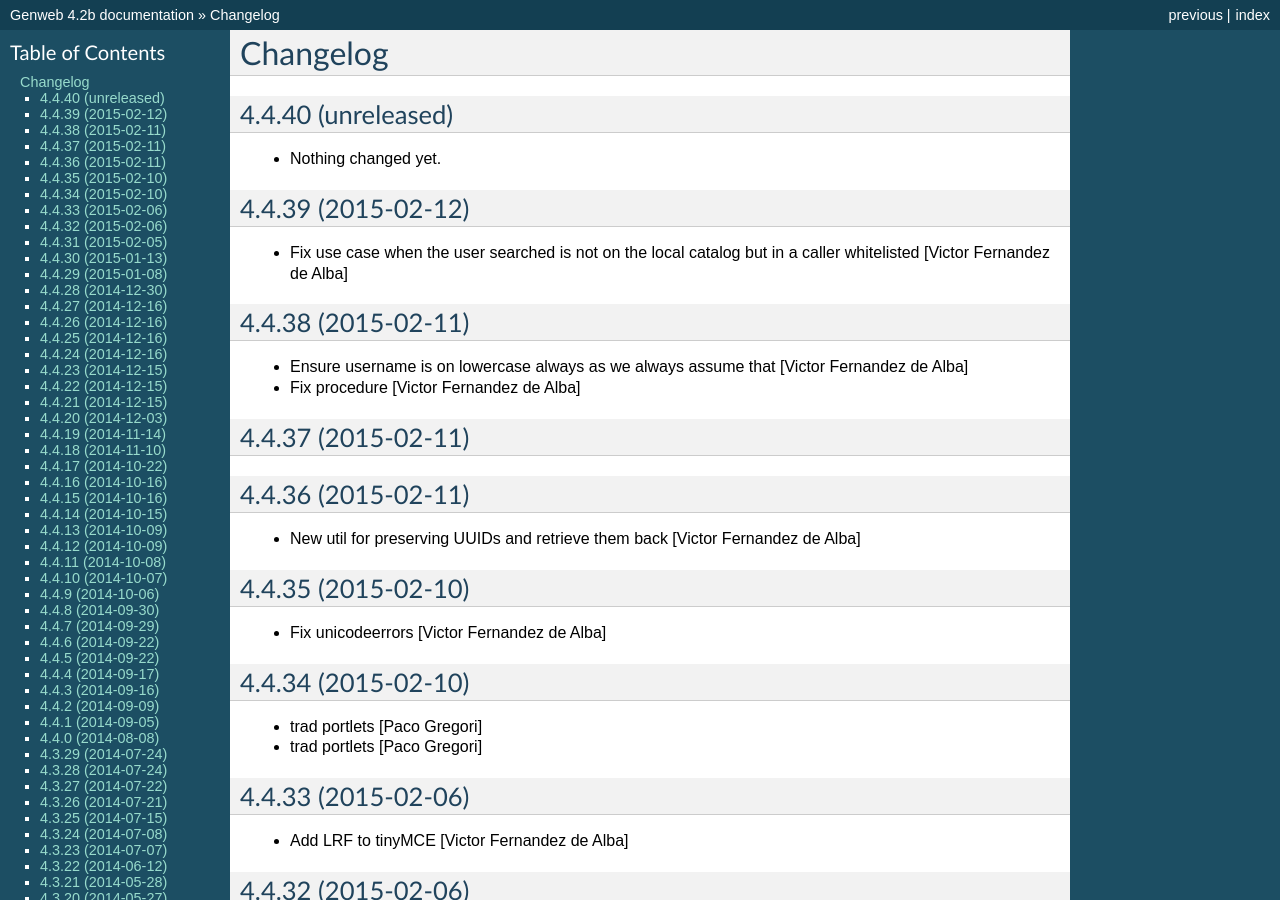
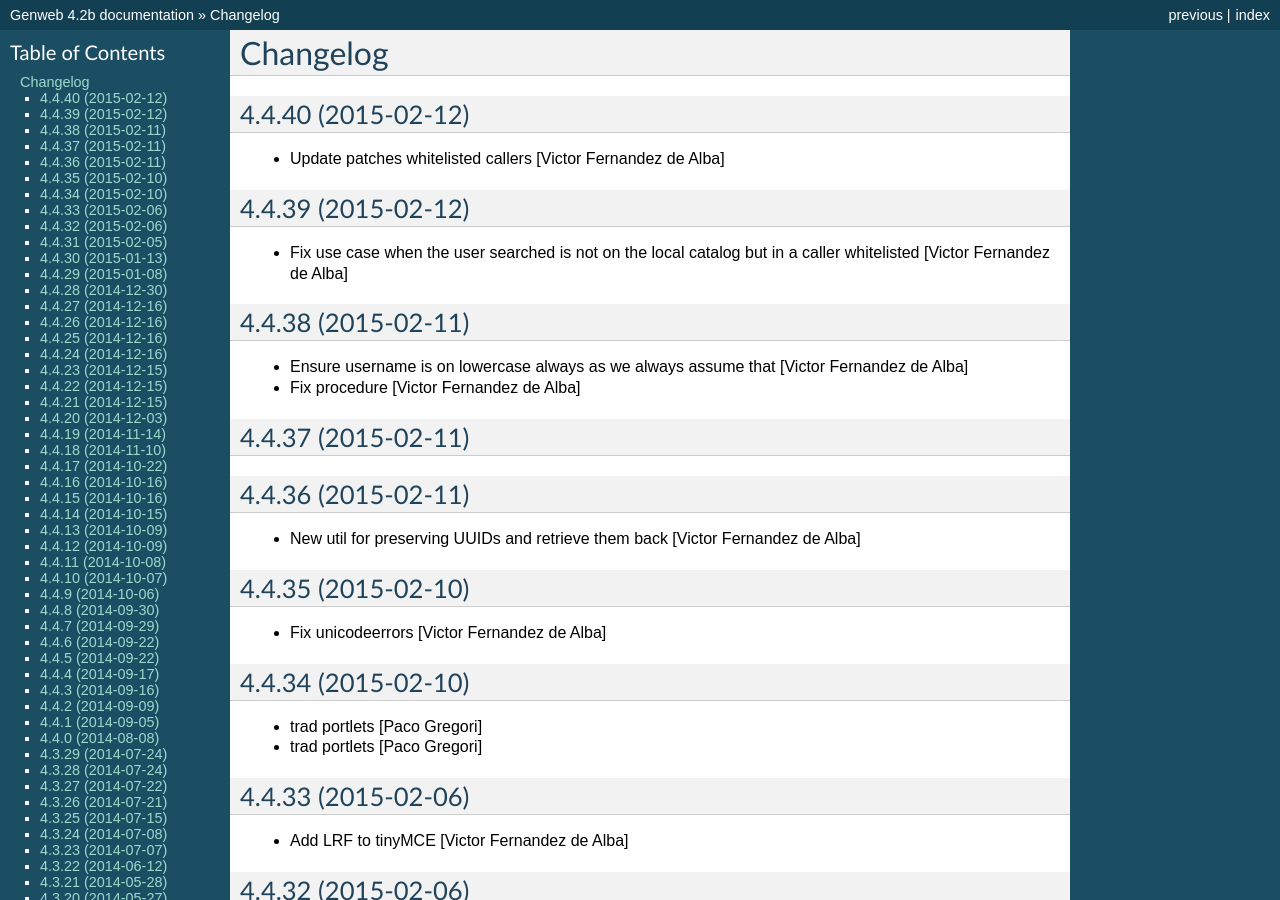
Before and after one commit to UPCnet/genweb.core, a Sphinx documentation site: the page built from docs/HISTORY.rst, in a window 1280 px wide and 900 px high. Built offline with Sphinx 7.4.7, drawn with Linux system fonts in a browser that asks for light colours.

Commit message:
Preparing release 4.4.40

```diff
--- a/docs/HISTORY.rst
+++ b/docs/HISTORY.rst
@@ -1,11 +1,10 @@
 Changelog
 =========
 
-4.4.40 (unreleased)
+4.4.40 (2015-02-12)
 -------------------
 
-- Nothing changed yet.
-
+* Update patches whitelisted callers [Victor Fernandez de Alba]
 
 4.4.39 (2015-02-12)
 -------------------
--- a/setup.py
+++ b/setup.py
@@ -1,7 +1,7 @@
 from setuptools import setup, find_packages
 import os
 
-version = '4.4.40.dev0'
+version = '4.4.40'
 
 README = open("README.rst").read()
 HISTORY = open(os.path.join("docs", "HISTORY.rst")).read()
```
